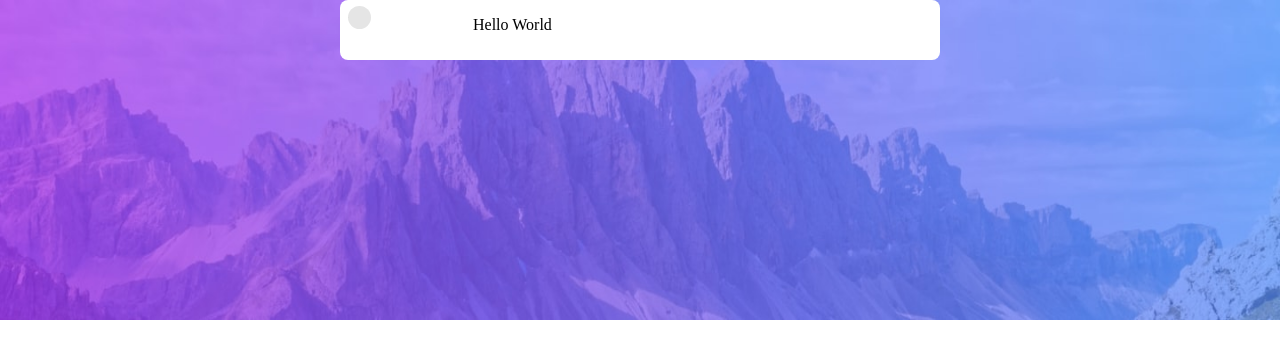
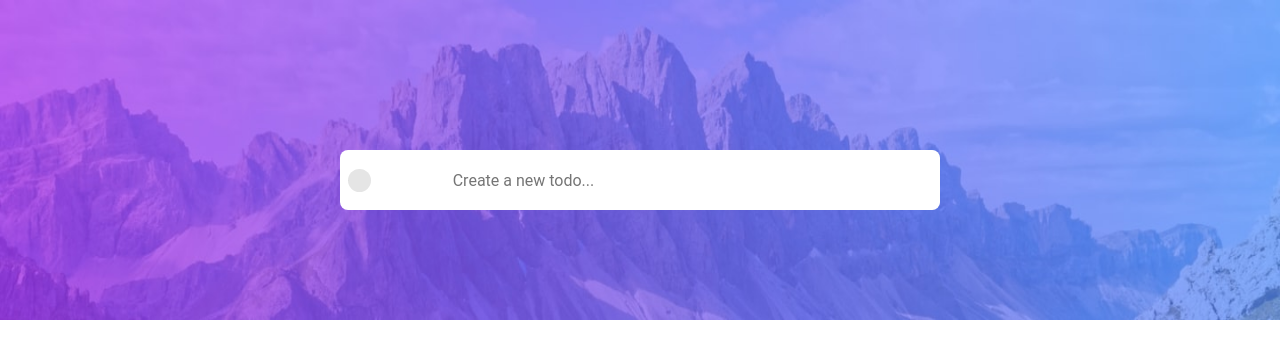
Before and after one commit to fabiopdiogo/TO-DO-List, a Next.js app: page / in a window 1280 px wide. Shown: the top 358 px of the page. Built offline with nearby package versions, Linux system fonts and the light colour scheme.

Commit message:
Mudda estrutura do input

```diff
--- a/pages/index.jsx
+++ b/pages/index.jsx
@@ -1,6 +1,7 @@
 import styled from "styled-components"
 import Background from "../src/components/layout/Background"
 import Checkbox from "../src/components/Checkbox/Checkbox"
+import ControlledTextarea from "../src/components/inputs/ControlledTextarea"
 
 const CardInput = styled.div`
   display: flex;
@@ -8,6 +9,8 @@ const CardInput = styled.div`
   height: 60px;
   background-color: white;
   border-radius: 8px;
+  align-items: center;
+  margin-top: 150px;
 `
 
 function HomePage(){
@@ -16,7 +19,12 @@ function HomePage(){
       <Background>
         <CardInput>
             <Checkbox />
-            <p>Hello World</p>
+            <ControlledTextarea
+              type="text"
+              name="new_task"
+              id="new_task"
+              placeholder="Create a new todo..."
+              />
         </CardInput>
       </Background>
     </div>
--- /dev/null
+++ b/src/components/inputs/ControlledTextarea.jsx
@@ -0,0 +1,13 @@
+import { useController } from 'react-hook-form'
+import styled from 'styled-components'
+import Textarea from './Textarea'
+
+
+
+function ControlledTextarea ({name, defaultValue ='', ...props}){
+  return(
+    <Textarea {...props} />
+  )
+}
+
+export default ControlledTextarea
--- /dev/null
+++ b/src/components/inputs/Textarea.jsx
@@ -0,0 +1,14 @@
+import styled from 'styled-components'
+
+const Textarea = styled.input`
+  resize: none;
+  width: 100%;
+  height: 60px;
+  border:none;
+  box-sizing: border-box;
+  border-radius: 10px;
+  background-color: ${props => props.theme.inputBackground};
+  font-family: 'Roboto', sans-serif;
+  font-size: 16px;
+`
+export default Textarea
```
